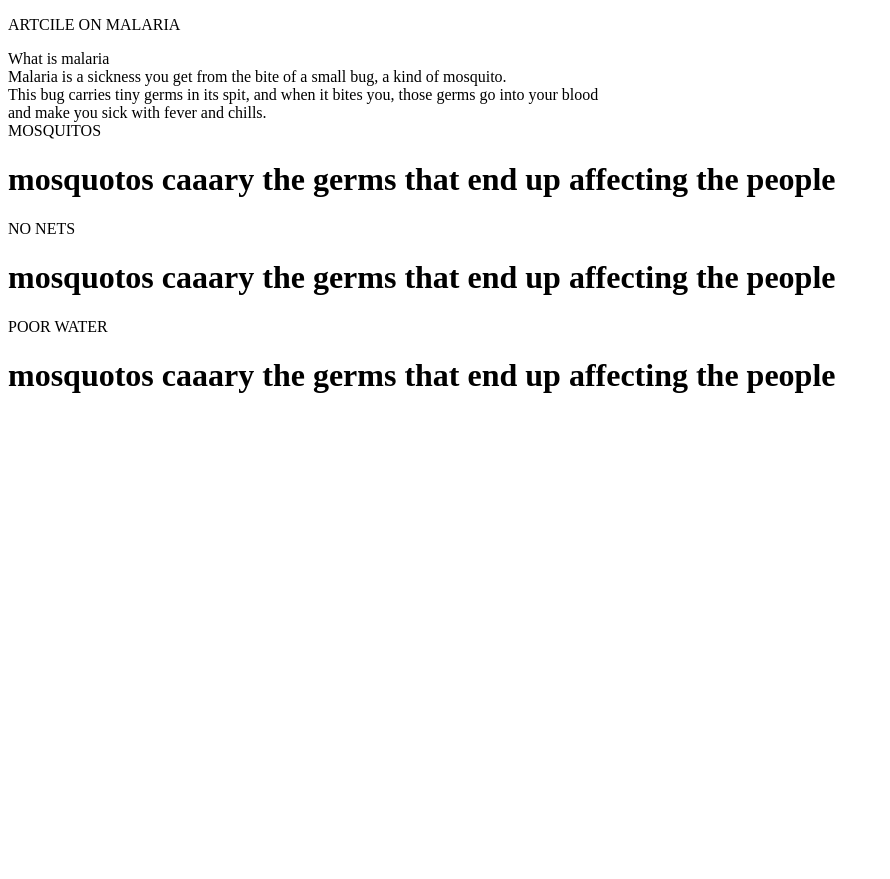
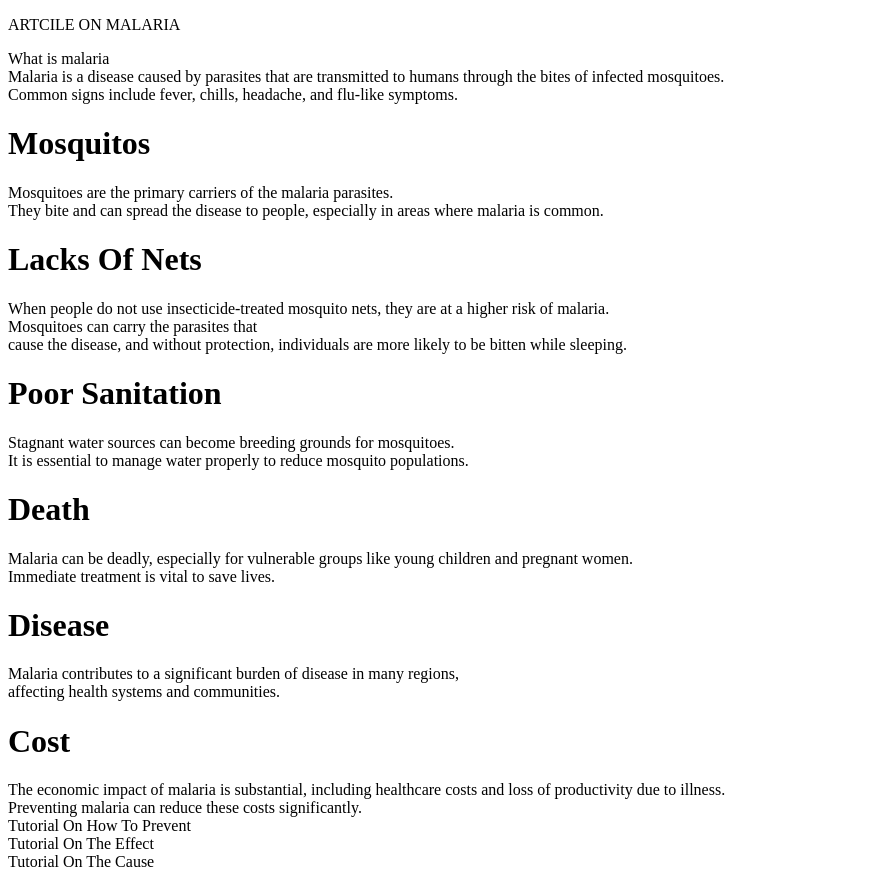
Before and after one commit to ochibocca/mathare_tracker, a website: page pages/malaria.html in a window 1280 px wide. Shown: the whole page, without its empty margins (0-890 px from the left). Before the commit the page ends 800 px from the top, so only its background shows below. Drawn offline with Linux system fonts and the light colour scheme.

Commit message:
finished html for malaria artile

```diff
--- a/pages/malaria.html
+++ b/pages/malaria.html
@@ -12,28 +12,62 @@
                 <p1> What is malaria </p1>
                 <div class="info-malaria">
                     <p2>
-                        Malaria is a sickness you get from the bite of a small bug, a kind of mosquito.</br> This bug carries
-                         tiny germs in its spit,
-                        and when it bites you, those germs go into your blood </br>and make you sick with fever and chills.
+                        Malaria is a disease caused by parasites that are transmitted to humans
+                         through the bites of infected mosquitoes.</br> Common signs include fever, chills,
+                         headache, and flu-like symptoms.
                     </P2>
                 </div>
                 <div class="causes">
                     <div class="info-cause">
                         <div class="mosquitos">
-                            <p3>MOSQUITOS </p3>
-                            <h1> mosquotos caaary the germs that end up affecting the people </h1>
+                            <h1>Mosquitos </h1>
+                            <p3> Mosquitoes are the primary carriers of the malaria parasites. </br>They bite and can spread
+                                 the disease to people, especially in areas where malaria is common. </p3>
                         </div>
                         <div class="mosquitos">
-                            <p3> NO NETS</p3>
-                            <h1> mosquotos caaary the germs that end up affecting the people </h1>
+                            <h1> Lacks Of Nets</h1>
+                            <p3>When people do not use insecticide-treated mosquito nets, they are at a higher risk of malaria. </br>
+                                 Mosquitoes can carry the parasites that </br>
+                                 cause the disease, and without protection, individuals are more likely to be bitten while sleeping. </p3>
                         </div>
                         <div class="mosquitos">
-                            <p3> POOR WATER</p3>
-                            <h1> mosquotos caaary the germs that end up affecting the people </h1>
+                            <h1> Poor Sanitation</h1>
+                            <p3>Stagnant water sources can become breeding grounds for mosquitoes. </br>
+                                It is essential to manage water properly to reduce mosquito populations.</p3>
                          </div>
                     </div>
                 </div>
-                <div>
+                <div class="effects">
+                    <div class="info-effect">
+                        <div class="death">
+                            <h1> Death</h1>
+                            <p3> Malaria can be deadly, especially for vulnerable groups
+                                 like young children and pregnant women. </br>Immediate treatment is vital to save lives. </p3>
+                        </div>
+                        <div class="disease">
+                            <h1> Disease</h1>
+                            <p3>Malaria contributes to a significant burden of disease in many regions,</br>
+                                 affecting health systems and communities. </p3>
+                        </div>
+                        <div class="costs">
+                            <h1> Cost</h1>
+                            <p3> The economic impact of malaria is substantial, including healthcare costs and
+                                loss of productivity due to
+                                 illness.</br> Preventing malaria can reduce these costs significantly. </p3>
+                        </div>
+                    </div>
+                </div>
+                <div class="watch-video">
+                    <div class="prevent-vid">
+                        <p2>Tutorial On How To Prevent</p2>
+                    </div>
+                    <div class="effect-vid">
+                        <p2>Tutorial On The Effect</p2>
+                    </div>
+                    <div class="cause-vid">
+                        <p2>Tutorial On The Cause</p2>
+                    </div>
+                </div>
 
     </div>
 
```
